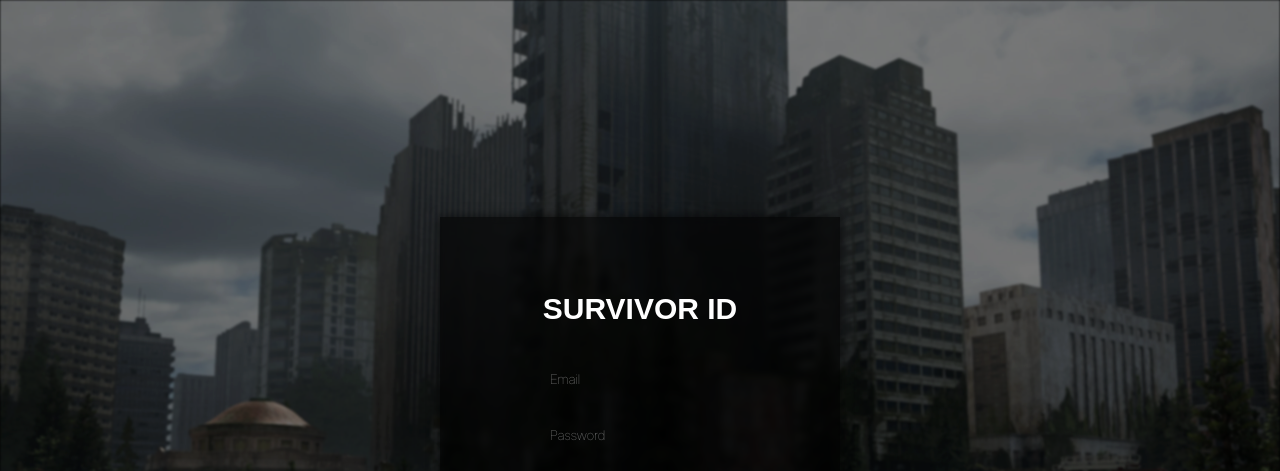
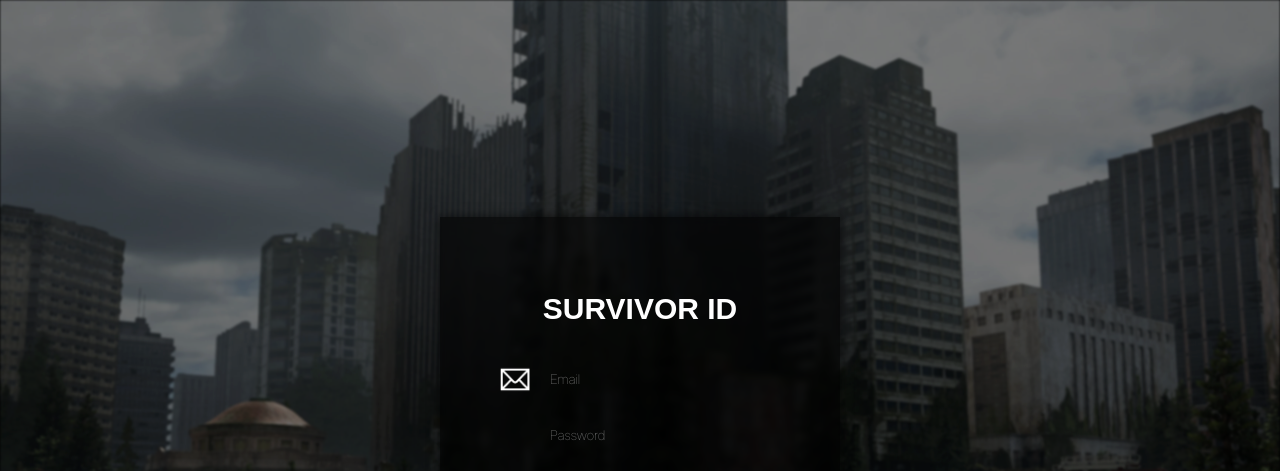
Before and after one commit to Allegsu/TLOUPII, a plain HTML site: page src/components/login.html in a window 1280 px wide. Shown: the top 471 px of the page. Drawn offline with Linux system fonts and the light colour scheme; a web font is replaced by a local one.

Commit message:
css changes

```diff
--- a/css/style.css
+++ b/css/style.css
@@ -149,7 +149,7 @@ body {
     font-family: 'Inter-Thin', sans-serif;
 }
 .login-form input[type="email"] {
-    background-image: url('../images/email.png');
+    background-image: url('../images/email_w.png');
     background-size: 30px 30px;
 }
 .login-form input[type="password"]{
```
